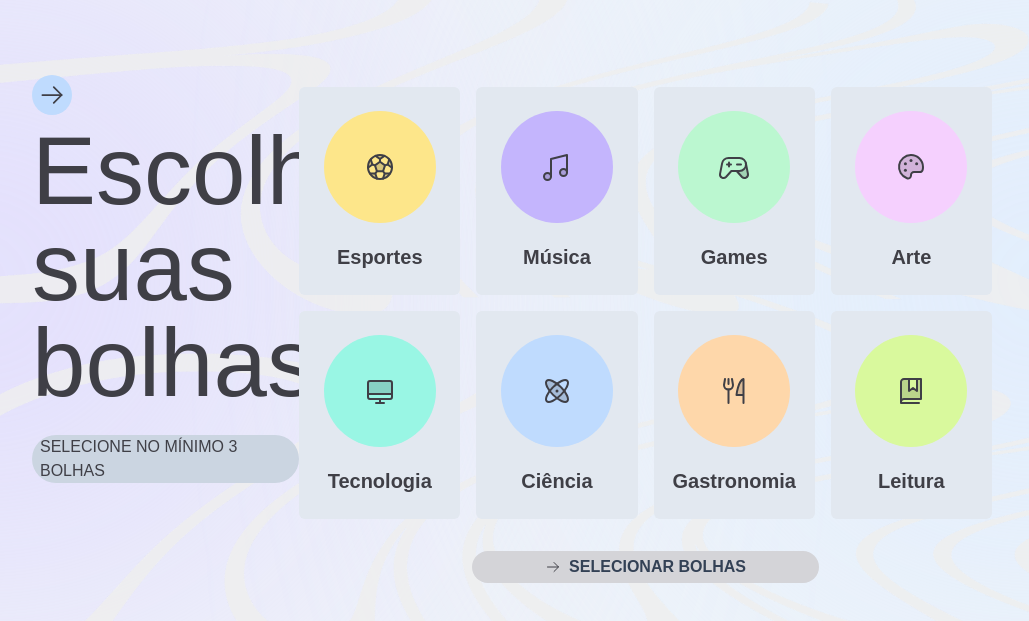
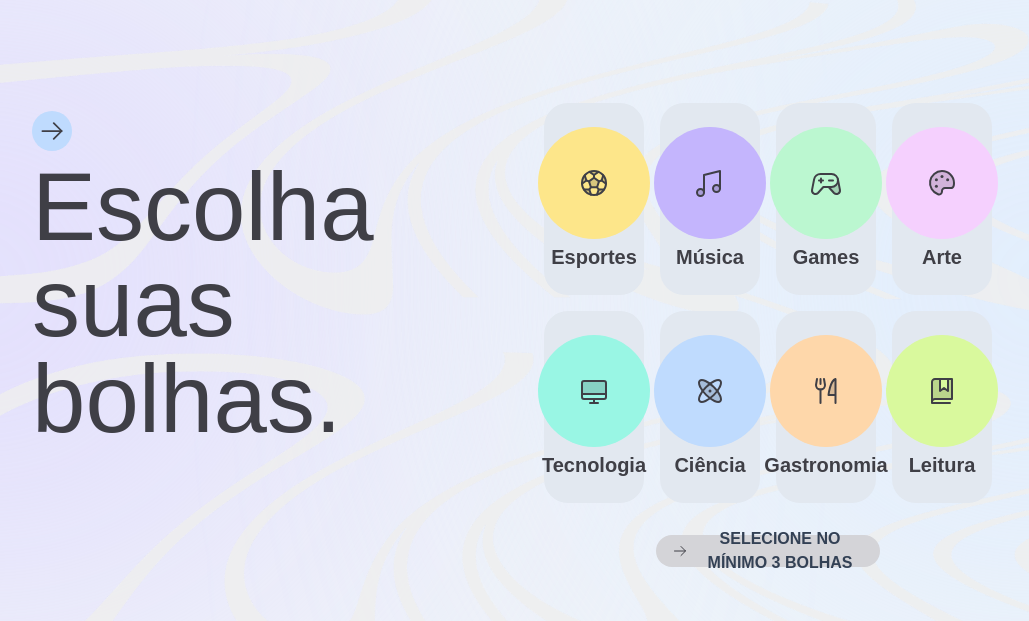
Before and after one commit to Projeto-Bubbles/bubbles-website-app, a React (Vite) app: page /selection in a window 1280 px wide. Shown: the part 121-742 px from the top of the page, without its empty margins (128-1157 px from the left). Built offline with nearby package versions, Linux system fonts and the light colour scheme; a web font is replaced by a local one.

Commit message:
[refactor] adjust selection bubbles

```diff
--- a/src/components/common/Bubble/BubblePicker.tsx
+++ b/src/components/common/Bubble/BubblePicker.tsx
@@ -5,9 +5,7 @@ function BubblePicker({ color, title, icon, selected }: BubbleProps) {
   const [isClicked, setIsClicked] = useState(selected);
 
   const setBaseColor = () => {
-    return isClicked
-      ? color + ' border-slate-700 border-1 hover:' + color
-      : 'bg-slate-200 hover:bg-slate-300';
+    return isClicked ? color : 'bg-slate-200 hover:bg-slate-300/60';
   };
 
   const setIconBaseColor = () => {
@@ -16,7 +14,7 @@ function BubblePicker({ color, title, icon, selected }: BubbleProps) {
 
   return (
     <div
-      className={`h-52 flex flex-col justify-between items-center rounded-md p-6 transition duration-200 ease-out cursor-pointer ${setBaseColor()} transition duration-300 ease-out`}
+      className={`h-48 flex flex-col justify-between items-center rounded-3xl p-6 transition duration-200 ease-out cursor-pointer ${setBaseColor()} transition duration-300 ease-out`}
       onClick={() => setIsClicked(!isClicked)}
     >
       <div
--- a/src/components/pages/SelectionBubbles.tsx
+++ b/src/components/pages/SelectionBubbles.tsx
@@ -28,7 +28,7 @@ function SelectionBubbles() {
   return (
     <>
       <div className="w-screen h-screen bg-[url('../../src/assets/bubbles-effect.png')] bg-cover flex justify-center items-center overflow-hidden">
-        <div className="w-3/4 flex justify-between items-center">
+        <div className="w-3/4 flex justify-center gap-96 items-center">
           <div className="flex flex-col justify-center items-start gap-2">
             <div className="w-10 h-10 p-2 grid place-content-center bg-blue-200 rounded-full">
               <ArrowRight size={28} color="#3f3f46" weight="duotone" />
@@ -37,14 +37,6 @@ function SelectionBubbles() {
             <h1 className="text-8xl text-zinc-700 leading-none w-32">
               Escolha suas bolhas.
             </h1>
-
-            <span
-              className={`text-zinc-700 font-medium bg-slate-300 rounded-full px-2 uppercase transition duration-300 ease-in-out mt-4 ${
-                selectedBubbles.length < 3 ? 'opacity-100 ' : 'opacity-0'
-              }`}
-            >
-              Selecione no mínimo 3 bolhas
-            </span>
           </div>
 
           <div className="flex flex-col justify-center items-center gap-8 translate-y-14">
@@ -64,7 +56,11 @@ function SelectionBubbles() {
             <div className="w-2/4 flex flex-col justify-center items-center gap-2">
               <Button
                 onClick={saveBubblesList}
-                text="Selecionar bolhas"
+                text={
+                  selectedBubbles.length < 3
+                    ? 'Selecione no mínimo 3 bolhas'
+                    : 'Selecionar bolhas'
+                }
                 color="bg-blue-200"
                 disabled={selectedBubbles.length < 3}
                 icon={<ArrowRight size={16} color="#3f3f46" weight="duotone" />}
```
